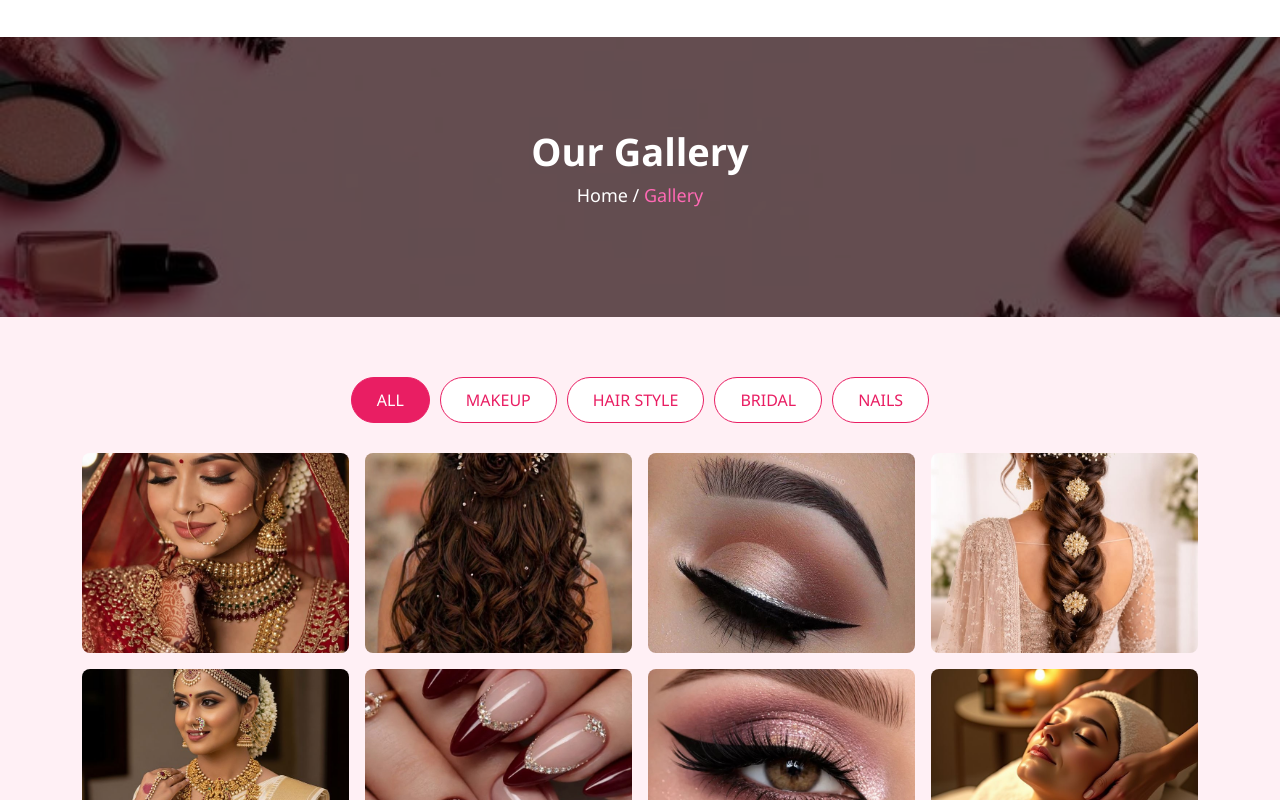
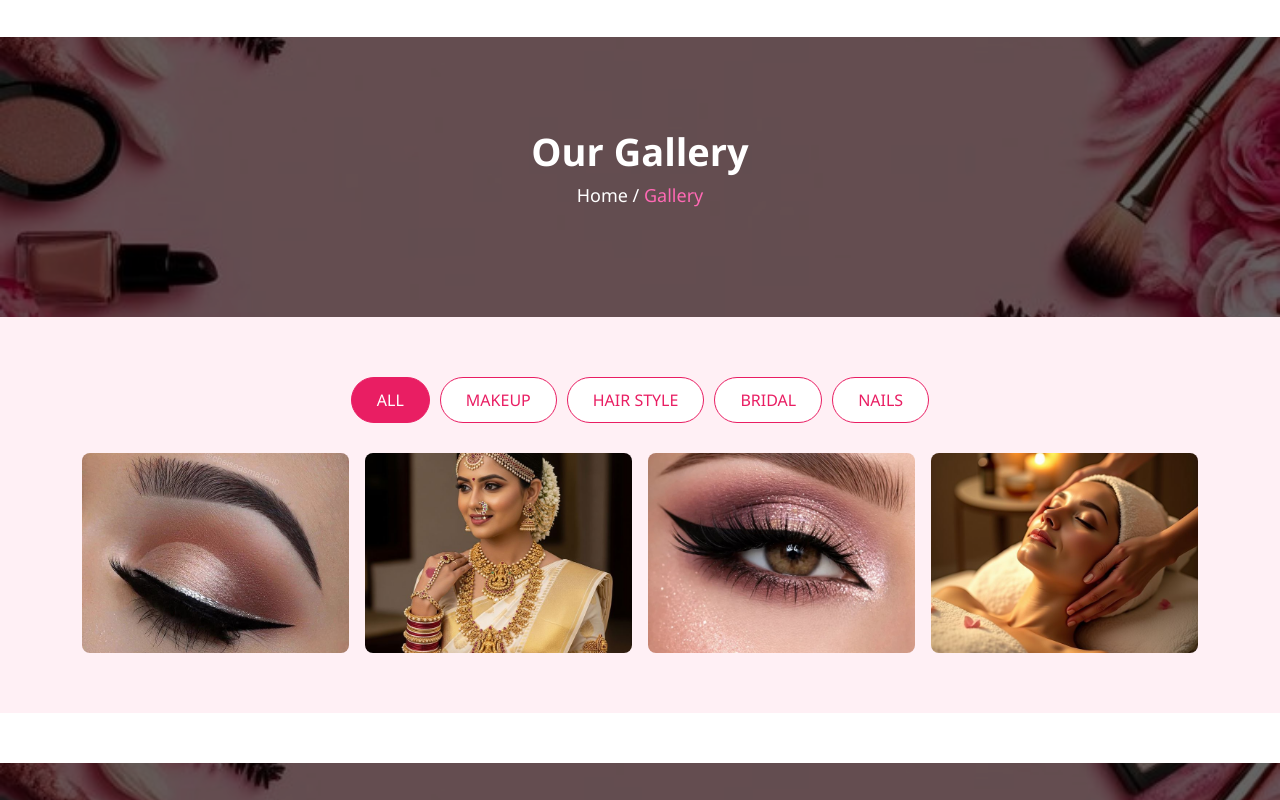
Before and after one commit to devim022007/Glamour-Beauty-Parlour, a plain HTML site: page index.html in a window 1280 px wide. Both pictures are taken after a click on the button "MAKEUP". Shown: the part 3190-3990 px from the top of the page. Drawn offline with nearby package versions, Linux system fonts and the light colour scheme.

Commit message:
index.html

```diff
--- a/index.html
+++ b/index.html
@@ -13,16 +13,20 @@
   <!--Navbar-->
   <nav class="navbar navbar-expand-lg navbar-dark bg-dark">
     <div class="container">
+
       <a class="navbar-brand logo" href="#">
         💄 Glamour
         <span>Beauty Parlour</span>
         <small>By Devi✨</small>
       </a>
+
       <button class="navbar-toggler" type="button" data-bs-toggle="collapse" data-bs-target="#menu">
         <span class="navbar-toggler-icon"></span>
       </button>
+
       <div class="collapse navbar-collapse" id="menu">
         <ul class="navbar-nav ms-auto">
+
           <li class="nav-item">
             <a class="nav-link" href="#home">Home</a>
           </li>
@@ -228,51 +232,51 @@
   <!--gallery-->
   <section class="gallery-section">
   <div class="container">
+
     <div class="filter-buttons">
-          <button class="filter-btn active">ALL</button>
-          <button class="filter-btn">MAKEUP</button>
-          <button class="filter-btn">HAIR STYLE</button>
-          <button class="filter-btn">BRIDAL</button>
-          <button class="filter-btn">NAILS</button>
+      <button class="filter-btn active" data-filter="all">ALL</button>
+      <button class="filter-btn" data-filter="makeup">MAKEUP</button>
+      <button class="filter-btn" data-filter="hair">HAIR STYLE</button>
+      <button class="filter-btn" data-filter="bridal">BRIDAL</button>
+      <button class="filter-btn" data-filter="nails">NAILS</button>
     </div>
 
-        <div class="row g-3">
+    <div class="row g-3 justify-content-center">
 
-          <div class="col-6 col-md-3">
-            <img src="Images/gallery1.jpeg" alt="Bridal look" class="gallery-img" />
+      <div class="col-6 col-md-3 gallery-item bridal">
+        <img src="Images/gallery1.jpeg" class="gallery-img">
       </div>
 
-          <div class="col-6 col-md-3">
-            <img src="Images/gallery2.jpeg" alt="Hair style" class="gallery-img" />
+      <div class="col-6 col-md-3 gallery-item hair">
+        <img src="Images/gallery2.jpeg" class="gallery-img">
       </div>
 
-          <div class="col-6 col-md-3">
-            <img src="Images/gallery3.jpeg" alt="Eye makeup" class="gallery-img" />
+      <div class="col-6 col-md-3 gallery-item makeup">
+        <img src="Images/gallery3.jpeg" class="gallery-img">
       </div>
 
-          <div class="col-6 col-md-3">
-            <img src="Images/gallery4.jpeg" alt="Updo hairstyle" class="gallery-img" />
+      <div class="col-6 col-md-3 gallery-item hair">
+        <img src="Images/gallery4.jpeg" class="gallery-img">
       </div>
 
-          <div class="col-6 col-md-3">
-            <img src="Images/gallery5.jpeg" alt="Facial treatment" class="gallery-img" />
+      <div class="col-6 col-md-3 gallery-item makeup">
+        <img src="Images/gallery5.jpeg" class="gallery-img">
       </div>
 
-          <div class="col-6 col-md-3">
-            <img src="Images/gallery6.jpeg" alt="Nail art" class="gallery-img" />
+      <div class="col-6 col-md-3 gallery-item nails">
+        <img src="Images/gallery6.jpeg" class="gallery-img">
       </div>
 
-          <div class="col-6 col-md-3">
-            <img src="Images/gallery7.jpeg" alt="Smoky eye" class="gallery-img" />
+      <div class="col-6 col-md-3 gallery-item makeup">
+        <img src="Images/gallery7.jpeg" class="gallery-img">
       </div>
 
-          <div class="col-6 col-md-3">
-            <img src="Images/gallery8.jpeg" alt="Skin care" class="gallery-img" />
+      <div class="col-6 col-md-3 gallery-item makeup">
+        <img src="Images/gallery8.jpeg" class="gallery-img">
       </div>
+
     </div>
-        <div class="text-center mt-4">
-          <a href="#" class="btn-pink">VIEW MORE</a>
-        </div>
+
   </div>
 </section>
   <!--Testimonials-->
@@ -411,48 +415,48 @@
     </div>
   </footer>
   <script>
-    function subscribeNow(){
+    function subscribeNow() {
       let email = document.querySelector(".subscribe-input").value;
 
-    if(email==""){
+      if (email == "") {
         alert("Please enter your email!");
       }
-    else{
+      else {
         alert("🎉 Successfully Subscribed! Thank you for subscribing.");
       }
     }
   </script>
   <script>
-function selectService(serviceName){
+    function selectService(serviceName) {
       document.getElementById("service").value = serviceName;
       changerPrice();
       document.getElementById("appointment").scrollIntoView({
-        behavior:"smooth"
+        behavior: "smooth"
       });
     }
-function changerPrice(){
+    function changerPrice() {
       let service = document.getElementById("service").value;
       let price = "";
 
-    if(service == "Hair Cut & Styling"){
+      if (service == "Hair Cut & Styling") {
         price = "₹300";
       }
-    else if(service == "Facial"){
+      else if (service == "Facial") {
         price = "₹800";
       }
-    else if(service == "Bridal Makeup"){
+      else if (service == "Bridal Makeup") {
         price = "₹5000";
       }
-    else if(service == "Hair Spa"){
+      else if (service == "Hair Spa") {
         price = "₹1200";
       }
-    else if(service == "Manicure & Pedicure"){
+      else if (service == "Manicure & Pedicure") {
         price = "₹600";
       }
       document.getElementById("price").innerHTML =
         "Price : " + price;
     }
-function bookNow(){
+    function bookNow() {
 
       let name = document.getElementById("name").value;
       let phone = document.getElementById("phone").value;
@@ -461,9 +465,9 @@ function bookNow(){
       let date = document.getElementById("date").value;
       let time = document.getElementById("time").value;
 
-    if(name=="" || phone=="" || email=="" ||
-       service=="-- Select Service --" || date=="" ||
-       time=="-- Select Time --"){
+      if (name == "" || phone == "" || email == "" ||
+        service == "-- Select Service --" || date == "" ||
+        time == "-- Select Time --") {
         alert("Please fill all details!");
       }
       else {
@@ -496,6 +500,27 @@ function bookNow(){
       });
     })();
   </script>
+  <script>
+  const buttons = document.querySelectorAll(".filter-btn");
+const items = document.querySelectorAll(".gallery-item");
+
+buttons.forEach(btn => {
+  btn.addEventListener("click", () => {
+
+    let filter = btn.getAttribute("data-filter");
+
+    items.forEach(item => {
+
+      if(filter === "all" || item.classList.contains(filter)){
+        item.style.display = "block";
+      }
+      else{
+        item.style.display = "none";
+      }
+    });
+  });
+});
+</script>
   <script src="https://cdn.jsdelivr.net/npm/bootstrap@5.3.3/dist/js/bootstrap.bundle.min.js"></script>
 </body>
 </html>
```
Lines whose indentation alone changed are shown as unchanged.
